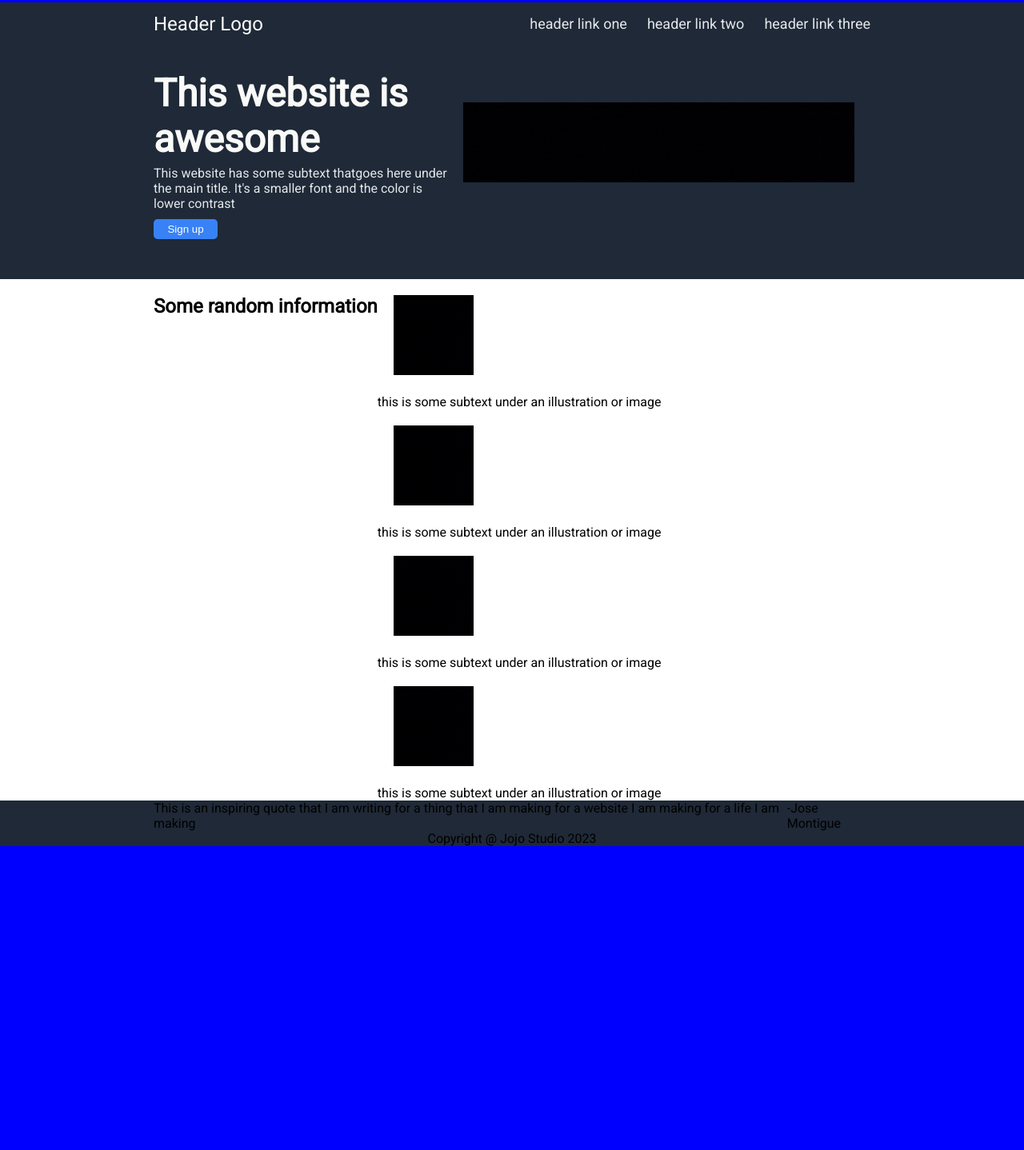
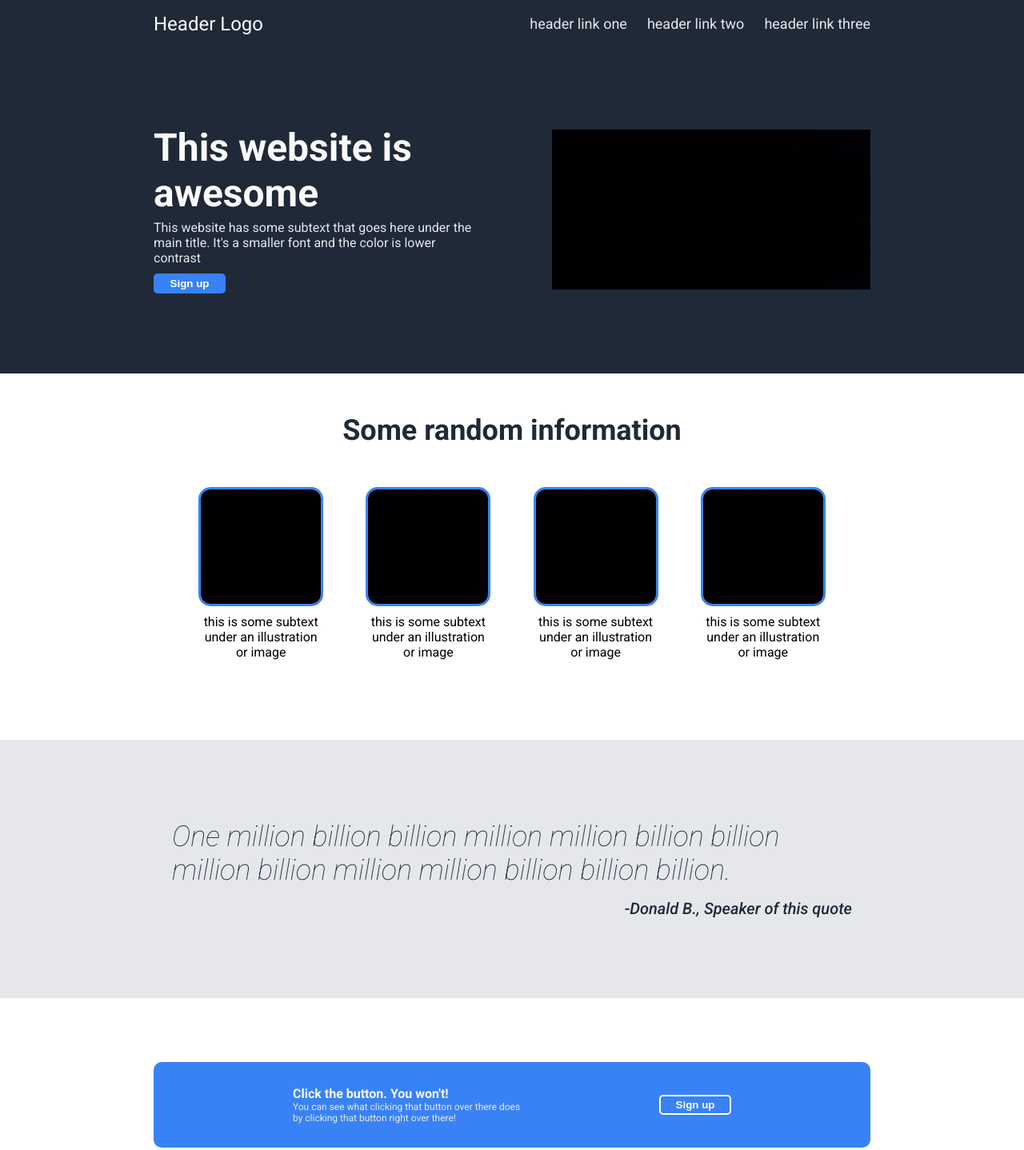
Before and after one commit to BlueVelocity/landing-page, a plain HTML site: page index.html in a window 1280 px wide. Shown: the part 5-1443 px from the top of the page at 80% size. Before the commit the page ends 1071 px from the top, so only its background shows below. Drawn offline with Linux system fonts and the light colour scheme.

Commit message:
Show complete styling and structure
Completed the HTML structure and styling of the landing page
as per The Odin Project requirements.

External fonts introduced through google fonts api

```diff
--- a/index.html
+++ b/index.html
@@ -5,7 +5,7 @@
     <meta name="viewport" content="width=device-width, initial-scale=1.0">
     <link rel="preconnect" href="https://fonts.googleapis.com">
     <link rel="preconnect" href="https://fonts.gstatic.com" crossorigin>
-    <link href="https://fonts.googleapis.com/css2?family=Roboto&display=swap" rel="stylesheet">
+    <link href="https://fonts.googleapis.com/css2?family=Roboto:ital,wght@0,100;0,300;0,400;0,500;0,700;0,900;1,100;1,300;1,400;1,500;1,700;1,900&display=swap" rel="stylesheet">
     <link rel="stylesheet" href="./style.css">
     <title>Jojo Inc.</title>
 </head>
@@ -24,7 +24,7 @@
         <div class="header-container">
             <div>
                 <h1>This website is awesome</h1>
-                <p>This website has some subtext thatgoes here under
+                <p>This website has some subtext that goes here under
                     the main title. It's a smaller font and the color is
                     lower contrast
                 </p>
@@ -34,24 +34,22 @@
         </div>
     </div>
     <div class="widgets-background">
-        <div class="widgets-container">
-            <div>
+        <div class="widgets-section-container">
                 <h2>Some random information</h2>
-            </div>
-            <div>
-                <div>
+            <div class="widgets-container">
+                <div class="widget">
                     <img src="./images/black-square.jpg" alt="black-square.jpg">
                     <p>this is some subtext under an illustration or image</p>
                 </div>
-                <div>
+                <div class="widget">
                     <img src="./images/black-square.jpg" alt="black-square.jpg">
                     <p>this is some subtext under an illustration or image</p>
                 </div>
-                <div>
+                <div class="widget">
                     <img src="./images/black-square.jpg" alt="black-square.jpg">
                     <p>this is some subtext under an illustration or image</p>
                 </div>
-                <div>
+                <div class="widget">
                     <img src="./images/black-square.jpg" alt="black-square.jpg">
                     <p>this is some subtext under an illustration or image</p>
                 </div>
@@ -60,17 +58,17 @@
     </div>
     <div class="quote-background">
         <div class="quote-container">
-            <p>This is an inspiring quote that I am writing for a thing that
-                I am making for a website I am making for a life I am making</p>
-            <p>-Jose Montigue</p>
+            <p>One million billion billion million million billion billion million billion million million billion billion billion.</p>
+            <p class="author">-Donald B., Speaker of this quote</p>
         </div>
     </div>
     <div class="sign-up-background">
         <div class="sign-up-container">
             <div>
+                <p class="bold">Click the button. You won't!</p>
+                <p class="soft">You can see what clicking that button over there does<br /> by clicking that button right over there!</p>
             </div>
-            <div>
-            </div>
+            <button>Sign up</button>
         </div>
     </div>
     <div class="copyright-background">
--- a/style.css
+++ b/style.css
@@ -5,7 +5,7 @@ body {
     justify-content: center;
     align-items: center;
     font-family: 'Roboto', sans-serif;
-    background-color: blue;
+    background-color: #1F2937;
 }
 
 p {
@@ -17,15 +17,16 @@ button {
     color: white;
     border-width: 0;
     border-radius: 5px;
-    width: 80px;
+    width: 90px;
     height: 25px;
+    font-weight: bold;
+    cursor: pointer;
 }
 
 img {
-    width: 100px;
-    height: 100px;
     flex: 1;
-    margin: 20px
+    width: 150px;
+    height: 150px;
 }
 
 .menu-bar-background,
@@ -35,20 +36,27 @@ img {
 .sign-up-background,
 .copyright-background {
     display: flex;
+    flex: 1;
     justify-content: center;
     align-items: center;
     width: 100vw;
     background-color: #1F2937;
 }
 
+.widgets-background {
+    background-color: white;
+}
+
 .menu-bar-container,
 .header-container,
-.widgets-container,
+.widgets-section-container,
 .quote-container,
 .sign-up-container {
     display: flex;
     flex: 1;
     margin: 0 15vw;
+    max-width: 1000px;
+    min-width: 650px;
 }
 
 .menu-bar-container p {
@@ -81,25 +89,128 @@ li {
     justify-content: center;
     align-items: center;
     background-color: #1F2937;
-    padding-bottom: 50px;
+    margin-top: 100px;
+    margin-bottom: 100px;
 }
 
 .header-container div {
-    flex: 0.75;
+    flex: 1;
     color: #E5E7EB;
+}
+
+.header-container img {
+    height: 200px;
+    margin: 0 0 0 100px;
 }
 
 h1 {
     color: #F9FAF8;
     font-size: 48px;
-    font-weight: bold;
-    margin-bottom: 5px;
+    font-weight: bolder;
+    margin: 0 0 5px 0;
 }
 
 .header-container button {
     margin-top: 10px;
 }
 
-.widgets-background {
+h2 {
+    font-size: 36px;
+    font-weight: bolder;
+    color: #1F2937;
+}
+
+.widgets-section-container {
+    flex-direction: column;
+    justify-content: center;
+    align-items: center;
+    margin-top: 20px;
+    margin-bottom: 100px;
+}
+
+.widgets-container {
+    display: flex;
+    width: 100%;
+    justify-content: space-evenly;
+    align-items: center;
+    margin-top: 20px;
+}
+
+.widget {
+    display: flex;
+    flex: 1;
+    flex-direction: column;
+    align-items: center;
+    text-align: center;
+    max-width: 150px;
+}
+
+.widget img {
+    flex: 1;
+    border: #3882F6;
+    border-style: solid;
+    border-radius: 15px;
+    margin-bottom: 10px;
+    cursor: pointer;
+}
+
+.quote-background {
+    background-color: #E5E7EB;
+}
+
+.quote-container {
+    flex-direction: column;
+    color: #1F2937;
+    font-size: 36PX;
+    font-weight: 200;
+    font-style: italic;
+    margin-top: 100px;
+    margin-bottom: 100px;
+    max-width: 850px;
+}
+
+.author {
+    font-size: 20px;
+    font-weight: 500;
+    margin-left: auto;
+    margin-top: 15px;
+}
+
+.sign-up-background {
     background-color: white;
+    padding-top: 80px;
+    padding-bottom: 80px;
 }
+
+.sign-up-container {
+    display: flex;
+    justify-content: space-evenly;
+    padding-top: 30px;
+    padding-bottom: 30px;
+    align-items: center;
+    flex: 1;
+    background-color: #3882F6;
+    border-radius: 10px;
+}
+
+.sign-up-container .soft {
+    color: #E5E7EB;
+    font-size: 12px;
+}
+
+.sign-up-container .bold {
+    color: #F9FAF8;
+    font-size: 16px;
+    font-weight: bold;
+}
+
+.sign-up-container button {
+    border-color: white;
+    border-width: 2px;
+    border-style: solid;
+}
+
+.copyright-background p {
+    margin: 25px 0 20px 0;
+    color: white;
+}
```
